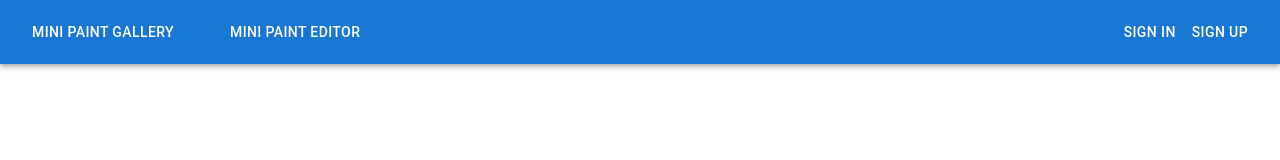
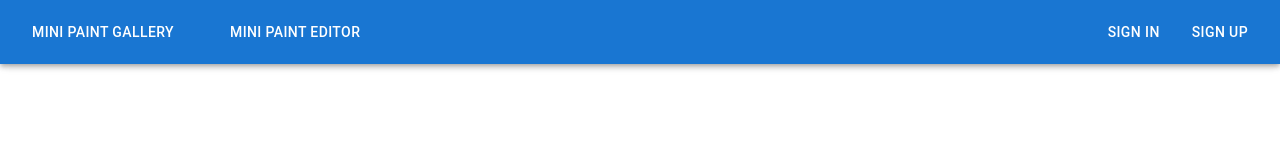
Before and after one commit to tenadopt/mini-paint, a React app: page /homepage in a window 1280 px wide. Shown: the top 160 px of the page. Built offline with nearby package versions, Linux system fonts and the light colour scheme; no server answers.

Commit message:
fix: remove redundunt elemet

```diff
--- a/src/widgets/Header/ui/Header.tsx
+++ b/src/widgets/Header/ui/Header.tsx
@@ -1,9 +1,9 @@
 import React from 'react';
-import { AppBar, Toolbar, Button, Box } from '@mui/material';
-import { useNavigate } from 'react-router-dom';
+import {AppBar, Toolbar, Button, Box} from '@mui/material';
+import {useNavigate} from 'react-router-dom';
 import AuthStatus from 'shared/ui/AuthStatus';
 import LogoutButton from 'shared/ui/LogoutButton';
-import { useAppSelector } from 'shared/hooks/hooks';
+import {useAppSelector} from 'shared/hooks/hooks';
 
 const Header = () => {
     const navigate = useNavigate();
@@ -12,17 +12,15 @@ const Header = () => {
     return (
         <AppBar position="fixed">
             <Toolbar>
-                <Box display="flex" alignItems="center" flexGrow={1}>
+                <Box display="flex" alignItems="center" flexGrow={1} gap={5}>
                     <Button color="inherit" onClick={() => navigate('/feed')}>
                         Mini Paint Gallery
                     </Button>
-                    <Box mx={5}>
-                        <Button color="inherit" onClick={() => navigate('/editor')}>
-                            Mini Paint Editor
-                        </Button>
-                    </Box>
+                    <Button color="inherit" onClick={() => navigate('/editor')}>
+                        Mini Paint Editor
+                    </Button>
                 </Box>
-                <Box display="flex">
+                <Box display="flex" gap={2}>
                     {!auth.userId ? (
                         <>
                             <Button color="inherit" onClick={() => navigate('/signin')}>
@@ -33,12 +31,10 @@ const Header = () => {
                             </Button>
                         </>
                     ) : (
-                        <>
-                            <Box marginRight={2} display="flex" alignItems="center">
-                                <AuthStatus />
-                            </Box>
-                            <LogoutButton />
-                        </>
+                        <Box display="flex" alignItems="center" gap={2}>
+                            <AuthStatus/>
+                            <LogoutButton/>
+                        </Box>
                     )}
                 </Box>
             </Toolbar>
```
